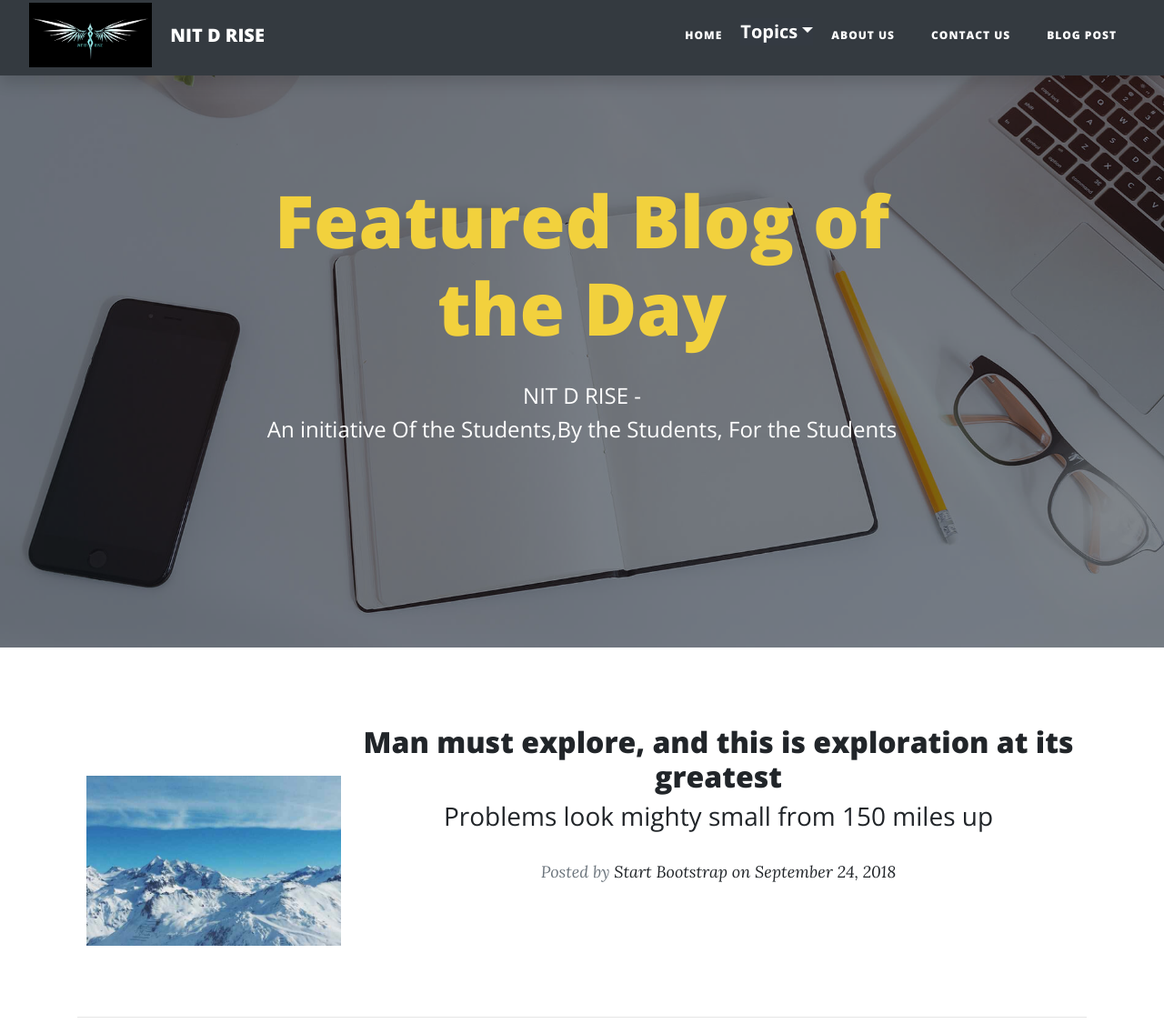
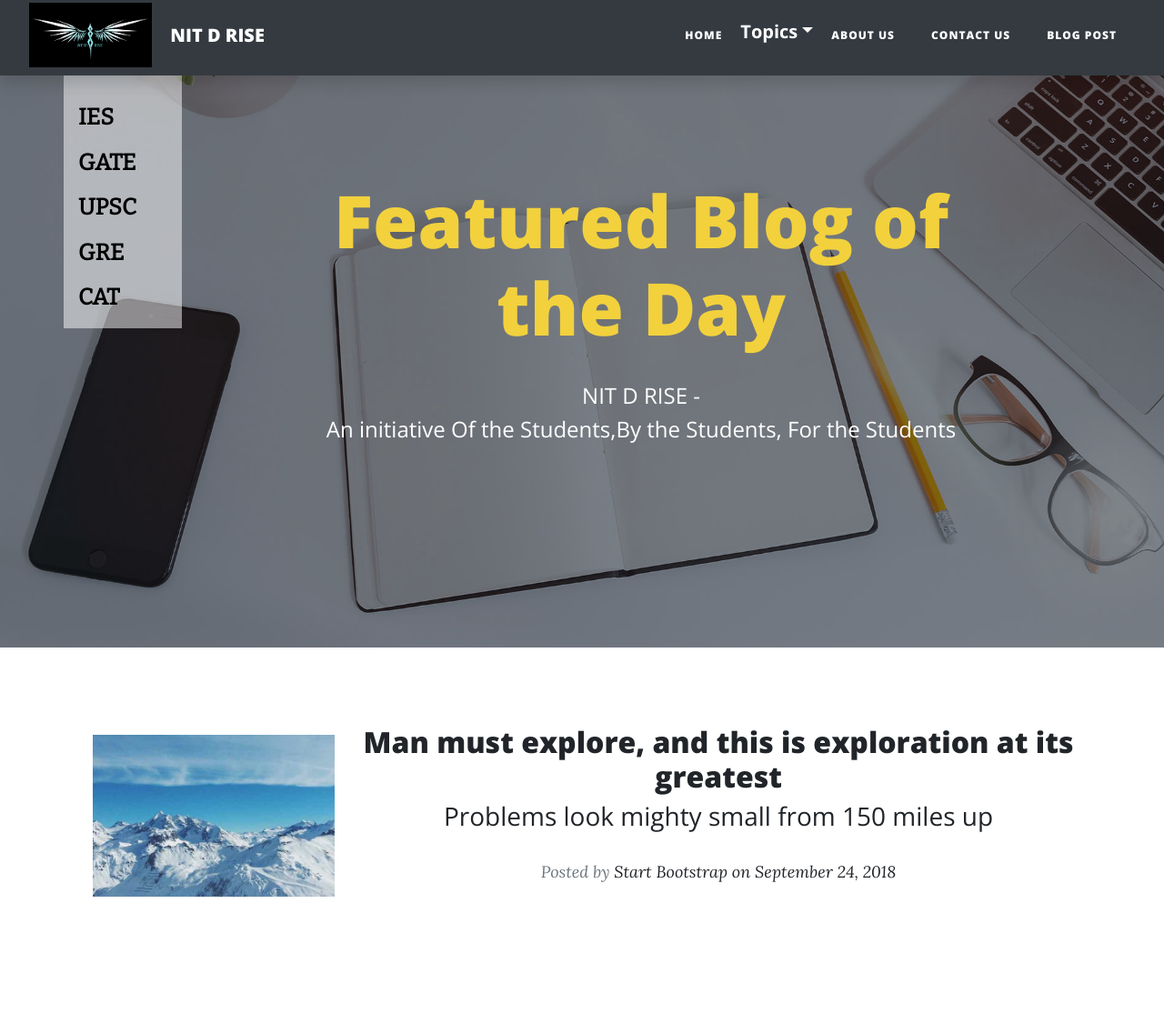
Before and after one commit to vikas3paliwal/Blog-Temp, a plain HTML site: page index.html in a window 1280 px wide. Shown: the part 6-1132 px from the top of the page at 91% size. Drawn offline with nearby package versions, Linux system fonts and the light colour scheme; a web font is replaced by a local one.

Commit message:
Add files via upload

```diff
--- a/assets/css/untitled.css
+++ b/assets/css/untitled.css
@@ -79,18 +79,56 @@ div {
   position: relative;
   height: auto;
   width: auto;
-  div img{
- float: left;
-  clear: both;
-  }
-div img: nth-of-type(2n){
-  float:right;
 }
 
 .img {
-  float: left;
-  clear: both;
+  padding-bottom: 10%;
+  padding-top: 1%;
 }
 
-.img:nth of type(2n) {
+.sidenav {
+  height: 100%;
+  width: 160px;
+  position: sticky;
+  z-index: 1;
+  top: 14%;
+  left: 0;
+  background-color: #111;
+  overflow-x: hidden;
+  padding-top: 20px;
 }
+
+.sidenav {
+  width: 130px;
+  position: sticky;
+  z-index: 1;
+  top: 20px;
+  left: 10px;
+  background: #eee;
+  overflow-x: hidden;
+  padding: 8px 0;
+}
+
+.sidenav a {
+  backface-visibility: visible;
+  padding: 6px 8px 6px 16px;
+  text-decoration: none;
+  font-size: 25px;
+  color: black;
+  display: block;
+}
+
+.sidenav a:hover {
+  color: green;
+}
+
+.sidenav {
+  padding-top: 8%;
+  background-color: rgba(255,255,255,0.5);
+}
+
+.sidenav {
+  font-size: 20px;
+  font-weight: 600;
+  font-family: 'Bitter';
+}
--- a/index.html
+++ b/index.html
@@ -46,18 +46,34 @@
         </div>
         </div>
     </nav>
+    <div>
+        <div class="container">
+            <div class="row">
+                <div class="col-md-8"></div>
+                <div class="col-md-4"></div>
+            </div>
+        </div>
+    </div>
     <header class="masthead" style="background-image: url('assets/img/home-bg.jpg');">
         <div data-bs-hover-animate="pulse" class="overlay" style="font-family: Oswald, sans-serif;background-color: #010b15;"></div>
-        <div class="container">
-            <div class="row">
-                <div class="col-md-10 col-lg-8 mx-auto">
-                    <div class="site-heading">
-                        <h1 style="color: #f2d13d;">Featured Blog of the Day</h1><span class="subheading"><br><strong>NIT D RISE -</strong></span><span class="subheading">An initiative Of the Students,By the Students, For the Students<br><br></span></div>
-                </div>
-            </div>
-        </div>
+        <div class="container"><div class="row">
+
+    <div class="sidenav">
+          <a href="#ies">IES</a>
+  <a href="#gate">GATE</a>
+  <a href="#upsc">UPSC</a>
+  <a href="#gre">GRE</a>
+  <a href="#cat">CAT</a>
+</div>
+    <div class="col-md-10 col-lg-8 mx-auto">
+        <div class="site-heading">
+            <h1 style="color: #f2d13d;">Featured Blog of the Day</h1><span class="subheading"><br /><strong>NIT D RISE -</strong></span><span class="subheading">An initiative Of the Students,By the Students, For the Students<br /><br /></span></div>
+    </div>
+</div></div>
     </header>
     <div class="container" style="text-align: center;"><div container>
+
+
 <div class="row">
     <div class="col-12">
     <div class="post-preview">
@@ -75,23 +91,22 @@
     </div>
     </div>
 
-    <hr />
+
     <div class="post-preview">
         <p>
-    <img src="assets/img/img_forest.jpg"class="img"align="top"/>
+    <img src="assets/img/img_forest.jpg"class="img"/>
         <a href="#">
             <h2 class="post-title">I believe every human has a finite number of heartbeats. I don&#39;t intend to waste any of mine.</h2>
         </a>
         </p>
         <p class="post-meta">Posted by <a href="#">Start Bootstrap on September 18, 2018</a></p>
     </div>
-    <hr/>
+
 
     <div class="post-preview">
     <p>
-
-        <img src="assets/img/img_mountains.jpg" class="img"/>
-       <a href="#">
+    <img src="assets/img/img_mountains.jpg"class="img"/>
+        <a href="#">
             <h2 class="post-title"> Science has not yet mastered prophecy</h2>
             <h3 class="post-subtitle">We predict too much for the next year and yet far too little for the next ten.</h3>
         </a>
@@ -113,7 +128,7 @@
     <div class="clearfix"><button class="btn btn-primary float-right" type="button">Older Posts ⇒</button></div>
 </div>
 </div>
-    <footer>
+    <footer style="background-color: #d69c9c;">
         <div class="container">
             <div class="row">
                 <div class="col-md-10 col-lg-8 mx-auto">
@@ -122,7 +137,7 @@
                         <li class="list-inline-item"><span class="fa-stack fa-lg"><i class="fa fa-circle fa-stack-2x"></i><i class="fa fa-facebook fa-stack-1x fa-inverse"></i></span></li>
                         <li class="list-inline-item"><span class="fa-stack fa-lg"><i class="fa fa-circle fa-stack-2x"></i><i class="fa fa-github fa-stack-1x fa-inverse"></i></span></li>
                     </ul>
-                    <p class="text-muted copyright">Copyright&nbsp;©&nbsp;NIT D RISE 2018</p>
+                    <p class="text-muted copyright" style="color: #000000;font-size: 14px;"><strong>Copyright&nbsp;©&nbsp;NIT D RISE 2019</strong></p>
                 </div>
             </div>
         </div>
```
Also changed, not shown: about.html (+1 -1 lines).
